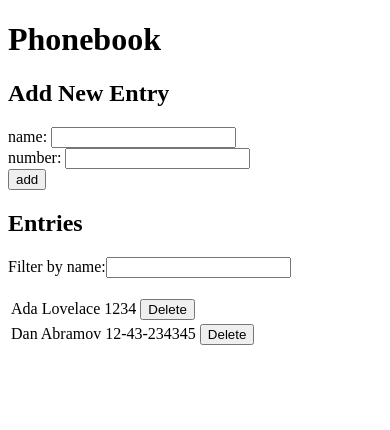
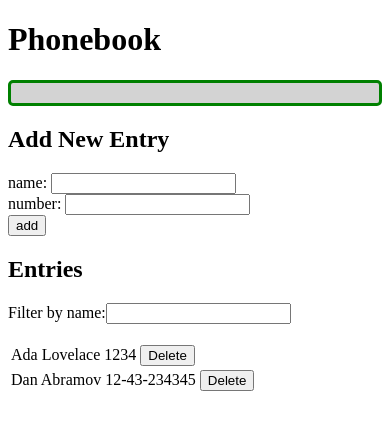
Before and after one commit to reagan-mackey/fullstackopen22-exercises, a React (Create React App) app in the folder part2/phonebook/: page / in a window 390 px wide. Shown: the top 430 px of the page. Built offline with nearby package versions, Linux system fonts and the light colour scheme; data requests are answered from the project's data file.

Commit message:
Completed phonebook step 11

```diff
--- a/part2/phonebook/src/App.js
+++ b/part2/phonebook/src/App.js
@@ -2,6 +2,7 @@ import { useState, useEffect } from "react";
 import PersonForm from "./components/PersonForm";
 import Filter from "./components/Filter";
 import PersonTable from "./components/PersonTable";
+import Notification from "./components/Notification";
 import personService from "./services/persons";
 
 const App = () => {
@@ -9,6 +10,7 @@ const App = () => {
   const [newPerson, setNewPerson] = useState("");
   const [newNumber, setNewNumber] = useState("");
   const [filter, setFilter] = useState("");
+  const [notification, setNotification] = useState("");
 
   useEffect(() => {
     personService.getAll().then((initialPeople) => {
@@ -33,6 +35,10 @@ const App = () => {
         setPersons(persons.concat(returnedPerson));
         setNewPerson("");
         setNewNumber("");
+        setNotification(`Added ${returnedPerson.name}`);
+        setTimeout(() => {
+          setNotification(null);
+        }, 3000);
       });
     } else {
       const ok = window.confirm(
@@ -52,6 +58,10 @@ const App = () => {
       personService.remove(id).then(() => {
         setPersons(persons.filter((person) => person.id !== id));
       });
+      setNotification(`Deleted ${toDelete.name}`);
+      setTimeout(() => {
+        setNotification(null);
+      }, 3000);
       setNewPerson("");
       setNewNumber("");
     }
@@ -66,6 +76,10 @@ const App = () => {
         persons.map((person) => (person.id !== id ? person : returnedPerson))
       );
     });
+    setNotification(`Updated ${person.name}`);
+    setTimeout(() => {
+      setNotification(null);
+    }, 3000);
   };
 
   const handleNewPerson = (event) => {
@@ -83,6 +97,7 @@ const App = () => {
   return (
     <div>
       <h1>Phonebook</h1>
+      <Notification message={notification} />
       <h2>Add New Entry</h2>
       <PersonForm
         addPerson={addPerson}
--- /dev/null
+++ b/part2/phonebook/src/components/Notification.js
@@ -0,0 +1,18 @@
+const Notification = ({ message }) => {
+  if (message === null) return null;
+
+  const notificationStyle = {
+    color: "green",
+    background: "lightgrey",
+    fontSize: 16,
+    textAlign: "center",
+    borderStyle: "solid",
+    borderRadius: 5,
+    padding: 10,
+    marginBottom: 10,
+  };
+
+  return <div style={notificationStyle}>{message}</div>;
+};
+
+export default Notification;
```
